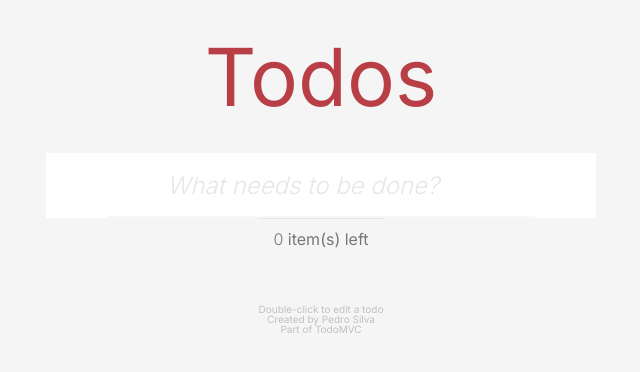
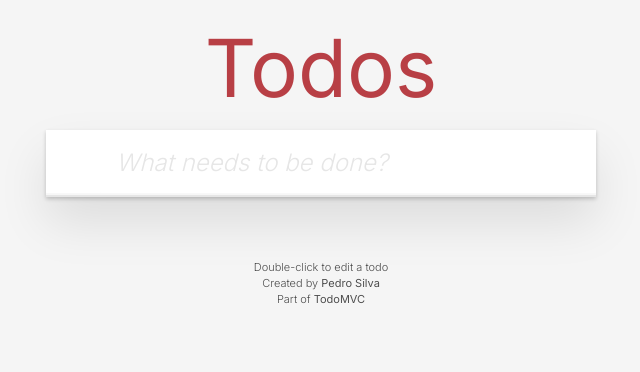
Before and after one commit to EnkiGroup/DesafioReactFrontendJunior2024, a React (Create React App) app: page / in a window 1280 px wide. Shown: the top 372 px of the page, without its empty margins (319-959 px from the left). Built offline with nearby package versions, Linux system fonts and the light colour scheme.

Commit message:
chore: Refactor todo list to use useState hook and improve UI

```diff
--- a/src/app.tsx
+++ b/src/app.tsx
@@ -1,57 +1,76 @@
-import React from "react";
+import React, { useState } from "react";
 import "./styles/global.css";
+import { EditableDiv } from "./components/editableDiv";
 
 export default function App() {
-  const [todos, setTodos] = React.useState<{
-    list: string[];
-    completed: string[];
-  }>({
-    list: [],
-    completed: [],
-  });
+  const [todos, setTodos] = useState<
+    Array<{
+      id: number;
+      content: string;
+      completed: boolean;
+    }>
+  >([]);
+  const [isEditing, setIsEditing] = useState(false);
 
   const handleAddTodo = (event: React.KeyboardEvent<HTMLInputElement>) => {
     if (event.key === "Enter") {
-      const input = event.target as HTMLInputElement;
-      setTodos((prev) => ({ ...prev, list: [...prev.list, input.value] }));
-      input.value = "";
+      const target = event.target as HTMLInputElement;
+      const content = target.value.trim();
+
+      if (content) {
+        setTodos((prev) => [
+          ...prev,
+          {
+            id: Date.now(),
+            content,
+            completed: false,
+          },
+        ]);
+
+        target.value = "";
+      }
     }
   };
 
-  const handleRemoveTodo = (index: number) => {
-    setTodos((prev) => ({
-      ...prev,
-      list: prev.list.filter((_, i) => i !== index),
-    }));
+  const handleRemoveTodo = (id: number) => {
+    console.log(id);
+
+    setTodos((prev) => prev.filter((todo) => todo.id !== id));
   };
 
-  const handleToggleTodo = (index: number) => {
-    setTodos((prev) => {
-      const todo = prev.list[index];
-      return {
-        list: prev.list.filter((_, i) => i !== index),
-        completed: [...prev.completed, todo],
-      };
-    });
+  const handleToggleAll = (event: React.ChangeEvent<HTMLInputElement>) => {
+    setTodos((prev) =>
+      prev.map((todo) => ({
+        ...todo,
+        completed: event.target.checked,
+      }))
+    );
   };
 
-  const handleToggleAll = () => {
-    setTodos((prev) => ({
-      list: [],
-      completed: [...prev.completed, ...prev.list],
-    }));
+  const handleClearCompleted = () => {
+    setTodos((prev) => prev.filter((todo) => !todo.completed));
   };
 
   return (
-    <section className="container">
+    <>
+      <section className="todoapp">
         <h1 id="title">Todos</h1>
+        <header className="header">
+          <label htmlFor="todo-input" className="input-container">
+            <div className="toggle-all-container">
+              {todos.length > 0 && (
+                <>
+                  <input
+                    type="checkbox"
+                    id="toggle-all"
+                    className="toggle-all"
+                    onChange={handleToggleAll}
+                  />
+                  <label htmlFor="toggle-all" />
+                </>
+              )}
+            </div>
 
-      <div className="input-container">
-        {todos.list.length > 0 && (
-          <button className="select-all" onClick={handleToggleAll}>
-            ❯
-          </button>
-        )}
             <input
               type="text"
               id="todo-input"
@@ -59,28 +78,64 @@ export default function App() {
               placeholder="What needs to be done?"
               onKeyDown={handleAddTodo}
             />
-      </div>
-
+          </label>
+        </header>
+        <main className="main">
           <ul id="todo-list" className="todo-list">
-        {todos.list.map((todo, index) => (
-          <li key={index}>
-            <div className="view">
-              <label>{todo}</label>
+            {todos.map((todo, index) => (
+              <li key={index} className="view">
+                <input
+                  type="checkbox"
+                  className="toggle"
+                  checked={todo.completed}
+                  onChange={() =>
+                    setTodos((prev) =>
+                      prev.map((item, i) =>
+                        i === index
+                          ? { ...item, completed: !item.completed }
+                          : item
+                      )
+                    )
+                  }
+                />
+                <EditableDiv defaultText={todo.content} />
                 <button
                   className="destroy"
-                onClick={() => handleRemoveTodo(index)}
+                  onClick={() => handleRemoveTodo(todo.id)}
                 />
-            </div>
               </li>
             ))}
-      </ul>
-
+            {todos.length > 0 && (
               <footer id="footer" className="footer">
                 <span className="todo-count">
-          <strong>{todos.list.length}</strong> item(s) left
+                  <strong>
+                    {todos.filter((todo) => !todo.completed).length}
+                  </strong>{" "}
+                  item(s) left
                 </span>
+
+                <ul className="filters">
+                  <li className="selected">
+                    <a href="#/">All</a>
+                  </li>
+                  <li>
+                    <a href="#/active">Active</a>
+                  </li>
+                  <li>
+                    <a href="#/completed">Completed</a>
+                  </li>
+                </ul>
+                <button
+                  className="clear-completed"
+                  onClick={handleClearCompleted}
+                >
+                  Clear completed
+                </button>
               </footer>
-
+            )}
+          </ul>
+        </main>
+      </section>
       <footer className="info">
         <p>Double-click to edit a todo</p>
         <p>
@@ -90,6 +145,6 @@ export default function App() {
           Part of <a href="http://todomvc.com">TodoMVC</a>
         </p>
       </footer>
-    </section>
+    </>
   );
 }
--- /dev/null
+++ b/src/components/editableDiv.tsx
@@ -0,0 +1,51 @@
+import React, { ChangeEvent, useState } from "react";
+
+interface EditableDivProps {
+  defaultText?: string;
+}
+
+export const EditableDiv = ({ defaultText }: EditableDivProps) => {
+  const [isEditing, setIsEditing] = useState(false);
+  const [text, setText] = useState(
+    defaultText || "Clique duas vezes para editar"
+  );
+
+  const handleDoubleClick = () => {
+    setIsEditing(true);
+  };
+
+  const handleBlur = () => {
+    setIsEditing(false);
+  };
+
+  const handleEnter = (event: React.KeyboardEvent<HTMLInputElement>) => {
+    if (event.key === "Enter") {
+      setIsEditing(false);
+    }
+  };
+
+  const handleChange = (event: ChangeEvent<HTMLInputElement>) => {
+    if (event.target.value.trim() === "") {
+      return;
+    }
+
+    setText(event.target.value);
+  };
+
+  return (
+    <div className="editable-div" onDoubleClick={handleDoubleClick}>
+      {isEditing ? (
+        <input
+          type="text"
+          value={text}
+          onChange={handleChange}
+          onBlur={handleBlur}
+          onKeyDown={handleEnter}
+          autoFocus
+        />
+      ) : (
+        <label>{text}</label>
+      )}
+    </div>
+  );
+};
--- a/src/styles/global.css
+++ b/src/styles/global.css
@@ -5,18 +5,39 @@
 }
 
 body {
-  font-family: 'Inter', sans-serif;
-  background: #F5F5F5;
   -webkit-font-smoothing: antialiased;
+  background: #f5f5f5;
+  color: #111;
+  font: 14px "Inter", sans-serif;
+  font-weight: 300;
+  line-height: 1.4em;
+  margin: 0 auto;
+  max-width: 550px;
+  min-width: 230px;
 }
 
-.container {
+.todoapp {
+  background: #fff;
+  box-shadow: 0 2px 4px 0 rgba(0, 0, 0, .2), 0 25px 50px 0 rgba(0, 0, 0, .1);
+  margin: 130px 0 40px;
+  position: relative;
   display: flex;
   flex-direction: column;
   align-items: center;
-  justify-content: start;
-  height: 100dvh;
-  width: 100vw;
+  justify-content: center;
+  width: 100%;
+}
+
+.todoapp .header {
+  width: 100%;
+  border-bottom: 1px solid #e6e6e6;
+}
+
+.main {
+  border-top: 1px solid #e6e6e6;
+  position: relative;
+  width: 100%;
+  z-index: 2;
 }
 
 #title {
@@ -26,6 +47,8 @@ body {
   width: 100dvw;
   text-align: center;
   margin: 1.75rem 0;
+  position: absolute;
+  top: -100px;
 }
 
 .select-all {
@@ -41,23 +64,24 @@ body {
 
 .input-container {
   display: flex;
-  align-items: center;
-  justify-content: center;
+  gap: 4px;
   width: 100%;
   background: #fff;
-  max-width: 550px;
+  width: 100%;
+  box-shadow: inset 0 -2px 1px rgba(0, 0, 0, .03);
 }
 
 .new-todo {
   border: none;
-  box-shadow: inset 0 -2px 1px rgba(0, 0, 0, .03);
   height: 65px;
-  padding: 16px 16px 16px 60px;
+  padding: 16px;
   color: #000;
   font-family: inherit;
   font-size: 24px;
   font-weight: inherit;
   line-height: 1.4em;
+  flex: 1;
+  box-shadow: inset 0 -2px 1px rgba(0, 0, 0, .03);
 }
 
 .new-todo::placeholder {
@@ -70,16 +94,58 @@ body {
   outline: none;
 }
 
+.toggle-all-container {
+  flex: 1;
+  max-width: 50px;
+  position: relative;
+}
+
+.toggle-all {
+  position: absolute;
+  top: 50%;
+  left: 50%;
+  transform: translate(-50%, -50%);
+  height: 60px;
+  width: 50px;
+  opacity: 0;
+}
+
+.toggle-all + label {
+  align-items: center;
+  display: flex;
+  font-size: 0;
+  height: 65px;
+  justify-content: center;
+  left: 0;
+  position: absolute;
+  top: 50%;
+  transform: translateY(-50%);
+  width: 65px;
+  z-index: 1;
+}
+
+.toggle-all + label::before {
+  content: "❯";
+  font-size: 22px;
+  color: #e6e6e6;
+  transform: rotate(90deg);
+}
+
 .todo-list {
   margin: 0;
   padding: 0;
   list-style: none;
+  width: 100%;
+  max-width: 550px;
+  background: #fff;
 }
 
 .todo-list li {
   position: relative;
+  display: flex;
   font-size: 24px;
   border-bottom: 1px solid #ededed;
+  width: 100%;
 }
 
 .todo-list li:last-child {
@@ -104,30 +170,38 @@ body {
 
 .todo-list li .toggle {
   text-align: center;
-  width: 40px;
-  /* auto, since non-WebKit browsers doesn't support input styling */
-  height: auto;
-  position: absolute;
-  top: 0;
-  bottom: 0;
-  margin: auto 0;
-  border: none; /* Mobile Safari */
+  display: flex;
+  align-items: center;
+  justify-content: center;
+  width: 65px;
+  height: 65px;
   -webkit-appearance: none;
   appearance: none;
+  cursor: pointer;
 }
 
 .todo-list li .toggle::after {
-  content: '❯';
+  content: "✓";
+  display: flex;
+  align-items: center;
+  justify-content: center;
+  width: 30px;
+  height: 30px;
+  border: 1px solid #c8c8c8;
+  border-radius: 50%;
   font-size: 22px;
-  color: #e6e6e6;
+  color: transparent;
+  transition: all 0.15s ease-in-out;
   margin: 10px 0;
 }
 
 .todo-list li .toggle:checked::after {
-  color: #737373;
+  color: green;
+  border-color: green;
 }
 
-.todo-list li label {
+.todo-list li .editable-div {
+  width: 100%;
   white-space: pre-line;
   word-break: break-word;
   padding: 15px 60px 15px 15px;
@@ -136,13 +210,26 @@ body {
   transition: color 0.4s;
 }
 
+.todo-list li input[type="text"] {
+  all: unset;
+  margin: 0;
+  color: inherit;
+  font-family: inherit;
+  font-weight: inherit;
+  line-height: 1.4em;
+  border-radius: 6px;
+  border: 1px solid #999;
+  width: 100%;
+  height: 100%;
+}
+
 .todo-list li.completed label {
   color: #d9d9d9;
   text-decoration: line-through;
 }
 
 .todo-list li .destroy {
-  display: none;
+  all: unset;
   position: absolute;
   top: 0;
   right: 10px;
@@ -151,9 +238,13 @@ body {
   height: 40px;
   margin: auto 0;
   font-size: 30px;
-  color: #cc9a9a;
+  color: transparent;
   margin-bottom: 11px;
   transition: color 0.2s ease-out;
+}
+
+.todo-list li:hover .destroy {
+  color: #cc9a9a;
 }
 
 .todo-list li .destroy:hover {
@@ -161,7 +252,7 @@ body {
 }
 
 .todo-list li .destroy:after {
-  content: '×';
+  content: "×";
 }
 
 .todo-list li .edit {
@@ -173,26 +264,25 @@ body {
 }
 
 .footer {
-  color: #777;
+  border-top: 1px solid #e6e6e6;
+  font-size: 15px;
+  height: fit-content;
   padding: 10px 15px;
-  height: 20px;
   text-align: center;
-  border-top: 1px solid #e6e6e6;
+  width: 100%;
+  display: flex;
+  justify-content: space-between;
 }
 
 .footer:before {
-  content: '';
+  bottom: 0;
+  box-shadow: 0 1px 1px rgba(0, 0, 0, .2), 0 8px 0 -3px #f6f6f6, 0 9px 1px -3px rgba(0, 0, 0, .2), 0 16px 0 -6px #f6f6f6, 0 17px 2px -6px rgba(0, 0, 0, .2);
+  content: "";
+  height: 50px;
+  left: 0;
+  overflow: hidden;
   position: absolute;
   right: 0;
-  bottom: 0;
-  left: 0;
-  height: 50px;
-  overflow: hidden;
-  box-shadow: 0 1px 1px rgba(0, 0, 0, 0.2),
-              0 8px 0 -3px #f6f6f6,
-              0 9px 1px -3px rgba(0, 0, 0, 0.2),
-              0 16px 0 -6px #f6f6f6,
-              0 17px 2px -6px rgba(0, 0, 0, 0.2);
 }
 
 .todo-count {
@@ -205,37 +295,36 @@ body {
 }
 
 .filters {
-  margin: 0;
-  padding: 0;
   list-style: none;
-  position: absolute;
-  right: 0;
-  left: 0;
+  display: flex;
+  gap: 4px;
+  height: fit-content;
 }
 
 .filters li {
-  display: inline;
+  width: fit-content;
+  border: 1px solid transparent;
+  border-radius: 3px;
+  padding: 3px 7px;
 }
 
 .filters li a {
   color: inherit;
-  margin: 3px;
-  padding: 3px 7px;
   text-decoration: none;
-  border: 1px solid transparent;
-  border-radius: 3px;
+  font-size: 16px;
 }
 
-.filters li a.selected {
+.filters li.selected {
   border-color: rgba(175, 47, 47, 0.2);
 }
 
-.filters li a:hover {
+.filters li:hover {
   border-color: rgba(175, 47, 47, 0.1);
 }
 
 .clear-completed,
 html .clear-completed:active {
+  all: unset;
   float: right;
   position: relative;
   line-height: 20px;
@@ -248,11 +337,16 @@ html .clear-completed:active {
 }
 
 .info {
+  color: #4d4d4d;
+  font-size: 11px;
   margin: 65px auto 0;
-  color: #bfbfbf;
-  font-size: 10px;
-  text-shadow: 0 1px 0 rgba(255, 255, 255, 0.5);
   text-align: center;
+  text-shadow: 0 1px 0 hsla(0, 0%, 100%, .5);
+  display: flex;
+  flex-direction: column;
+  align-items: center;
+  justify-content: center;
+  gap: 5px;
 }
 
 .info p {
```
Lines whose indentation alone changed are shown as unchanged.
